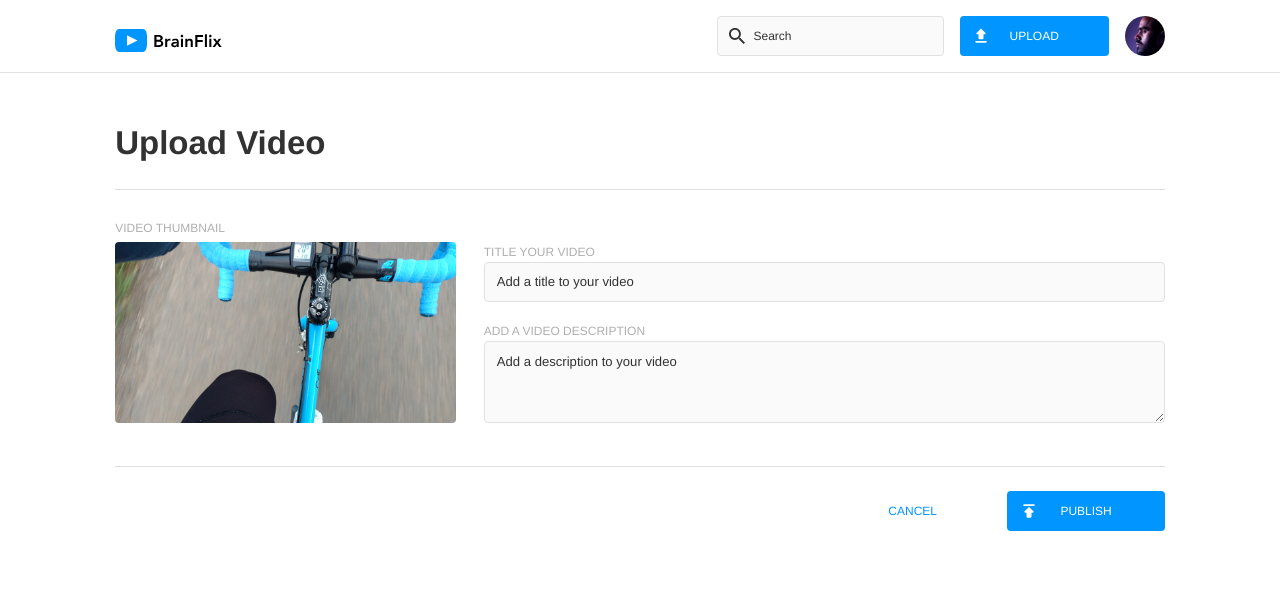
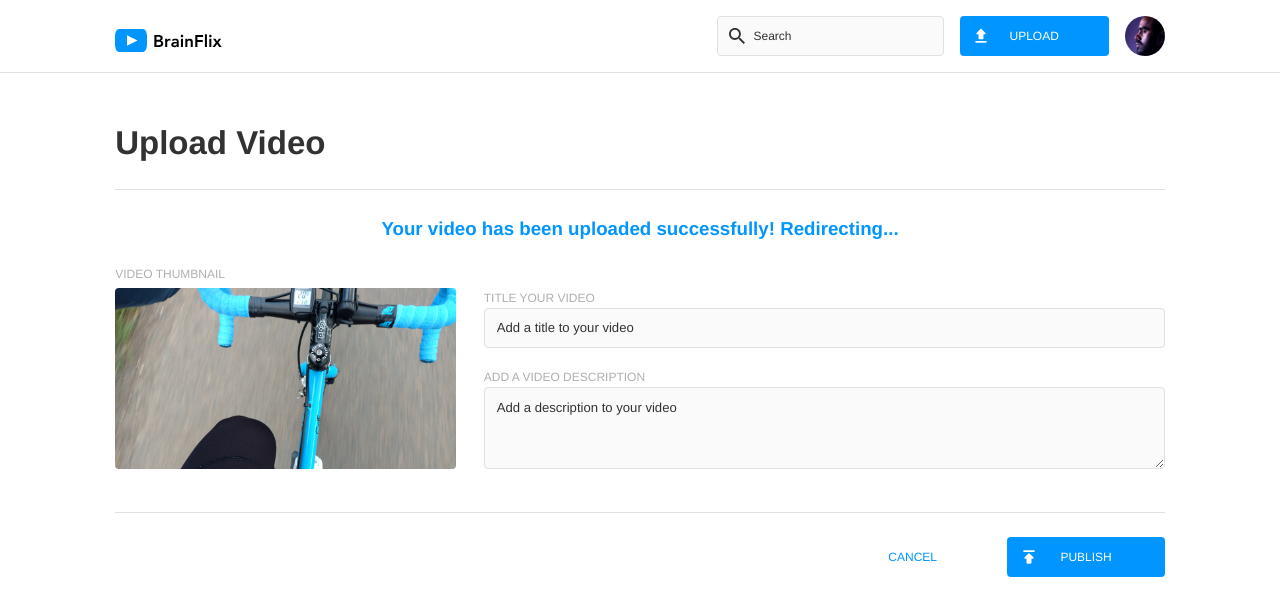
Before and after one commit to anitayawson/anita-yawson-brainflix, a React (Create React App) app: page /upload in a window 1280 px wide. Both pictures are taken after a click on the button "PUBLISH". Shown: the top 616 px of the page. Built offline with nearby package versions, Linux system fonts and the light colour scheme.

Commit message:
Add notification & redirect route to home after form submisson

```diff
--- a/src/pages/VideoUpload/VideoUpload.js
+++ b/src/pages/VideoUpload/VideoUpload.js
@@ -1,13 +1,42 @@
-import React from "react";
+import { useState } from "react";
 import videoThumbnail from "../../assets/images/Upload-video-preview.jpg";
 import "./VideoUpload.scss";
 import publishIcon from "../../assets/images/icons/publish.svg";
+import { useNavigate } from "react-router-dom";
 
 export default function VideoUpload() {
+  const navigate = useNavigate();
+  const [isFormSubmitted, setIsFormSubmitted] = useState(false);
+  const [title, setTitle] = useState("");
+  const [description, setDescription] = useState("");
+
+  const handleTitleChange = (event) => {
+    setTitle(event.target.value);
+  };
+
+  const handleDescriptionChange = (event) => {
+    setDescription(event.target.value);
+  };
+
+  const handleFormSubmit = (event) => {
+    event.preventDefault();
+    setIsFormSubmitted(true);
+    setTitle("");
+    setDescription("");
+    setTimeout(() => {
+      navigate("/");
+    }, 3000);
+  };
+
   return (
     <main className="video-upload">
       <div className="video-upload__wrapper">
         <h1 className="title">Upload Video</h1>
+        {isFormSubmitted && (
+          <div className="upload-notification">
+            <h3>Your video has been uploaded successfully! Redirecting...</h3>
+          </div>
+        )}
         <div className="upload-form__desktop">
           <div className="thumbnail__container">
             <p className="thumbnail__label">Video Thumbnail</p>
@@ -25,7 +54,9 @@ export default function VideoUpload() {
               className="upload-form__input"
               type="text"
               id="title"
+              value={title}
               placeholder="Add a title to your video"
+              onChange={handleTitleChange}
             />
             <label className="upload-form__input-label" htmlFor="description">
               Add A Video Description
@@ -33,14 +64,20 @@ export default function VideoUpload() {
             <textarea
               className="upload-form__input"
               id="description"
+              value={description}
               placeholder="Add a description to your video"
               rows={4}
+              onChange={handleDescriptionChange}
             ></textarea>
           </form>
         </div>
 
         <div className="upload-form__btn-container">
-          <button className="upload-form__publish-btn">
+          <button
+            className="upload-form__publish-btn"
+            type="submit"
+            onClick={handleFormSubmit}
+          >
             <img
               className="upload-form__publish-icon"
               src={publishIcon}
--- a/src/pages/VideoUpload/VideoUpload.scss
+++ b/src/pages/VideoUpload/VideoUpload.scss
@@ -141,6 +141,10 @@
     margin-top: 2rem;
     margin-bottom: 2.5rem;
 
+    &:hover {
+      background-color: transparent;
+    }
+
     @include tablet {
       width: 23%;
       margin: 0;
@@ -156,7 +160,18 @@
       display: flex;
       gap: 1.75rem;
       width: 100%;
-      // align-items: baseline;
     }
   }
 }
+
+.upload-notification {
+  color: $brainflix-blue;
+  text-align: center;
+  font-size: 0.75rem;
+  margin-top: 1.5rem;
+  margin-bottom: 1.5rem;
+
+  @include tablet {
+    font-size: 1rem;
+  }
+}
```
